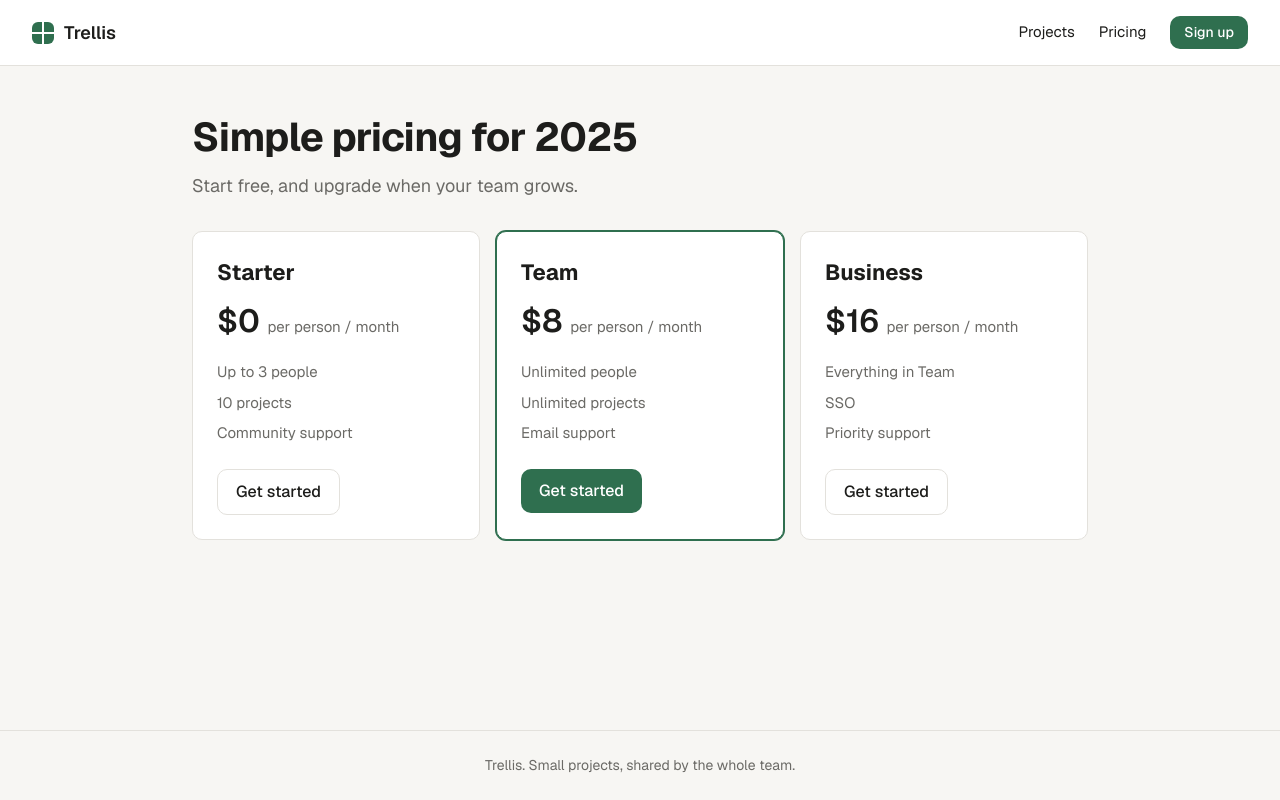
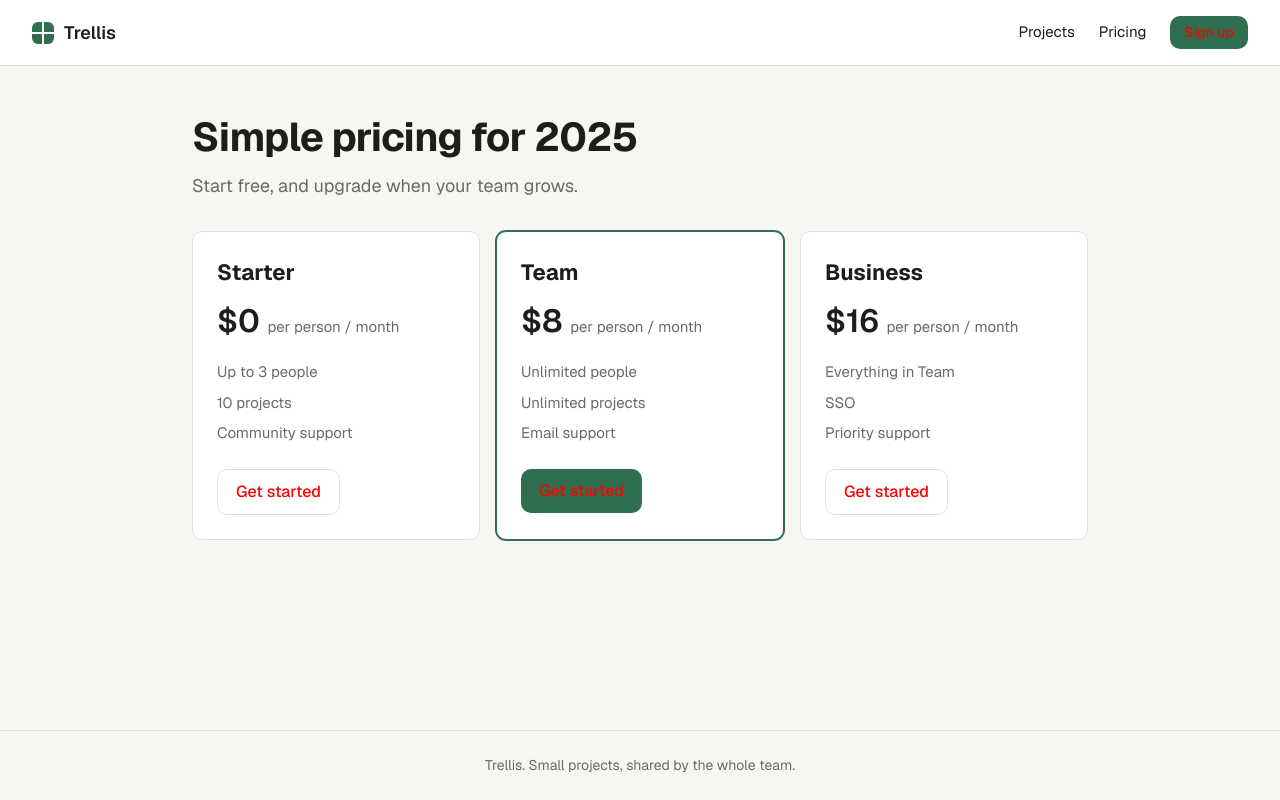
Before and after one commit to kubowania/trellis, a Next.js app: page /pricing in a window 1280 px wide. Built offline with nearby package versions, Linux system fonts and the light colour scheme.

Commit message:
Update all button text color to red
Co-authored-by: base44-builder[bot] <245833847+base44-builder[bot]@users.noreply.github.com>

```diff
--- a/app/globals.css
+++ b/app/globals.css
@@ -126,7 +126,7 @@ h2 {
   border: none;
   border-radius: var(--radius);
   background: var(--accent);
-  color: #fff;
+  color: red;
   font: inherit;
   font-weight: 500;
   cursor: pointer;
@@ -144,7 +144,7 @@ h2 {
 
 .btn-secondary {
   background: var(--surface);
-  color: var(--text);
+  color: red;
   border: 1px solid var(--border);
 }
 
```
